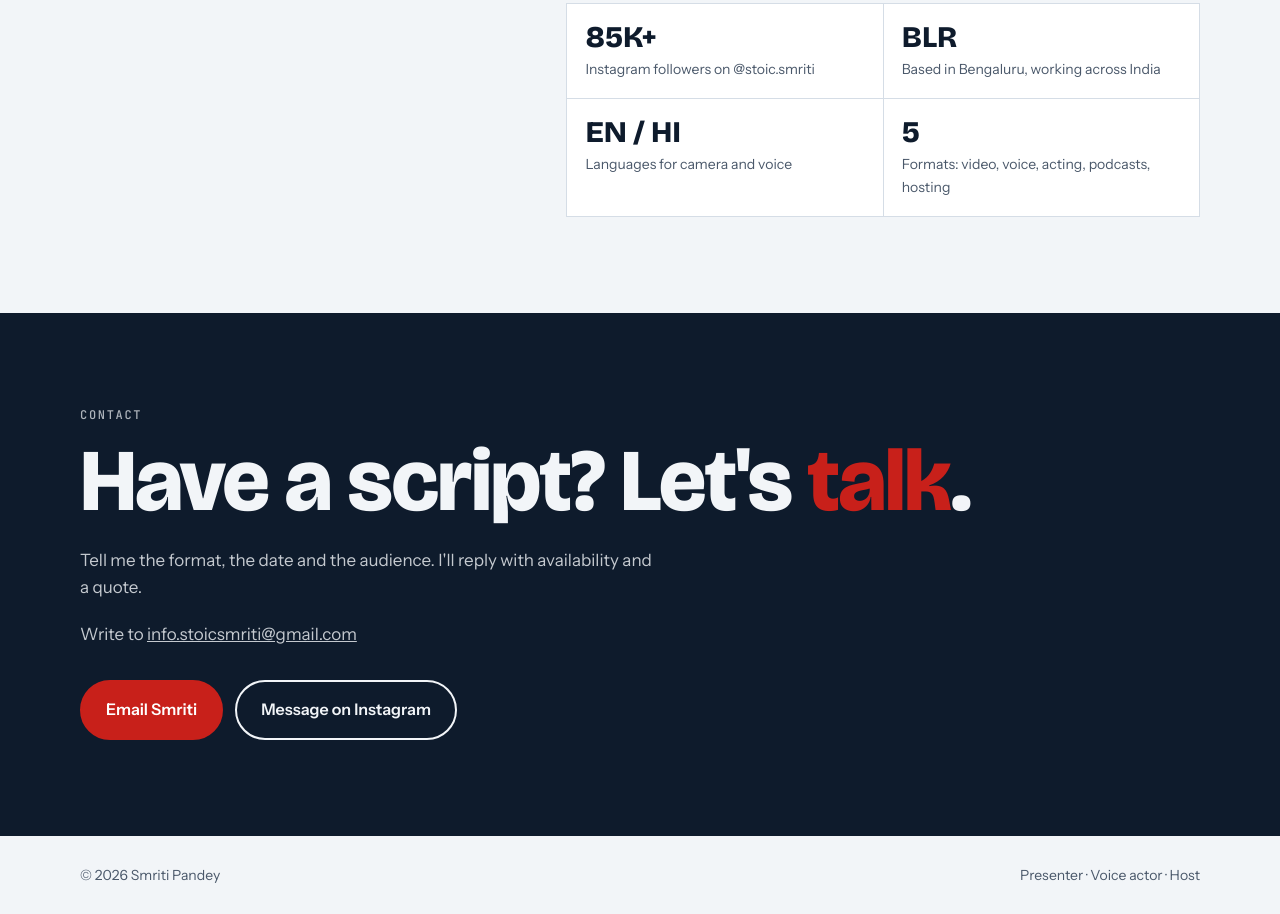
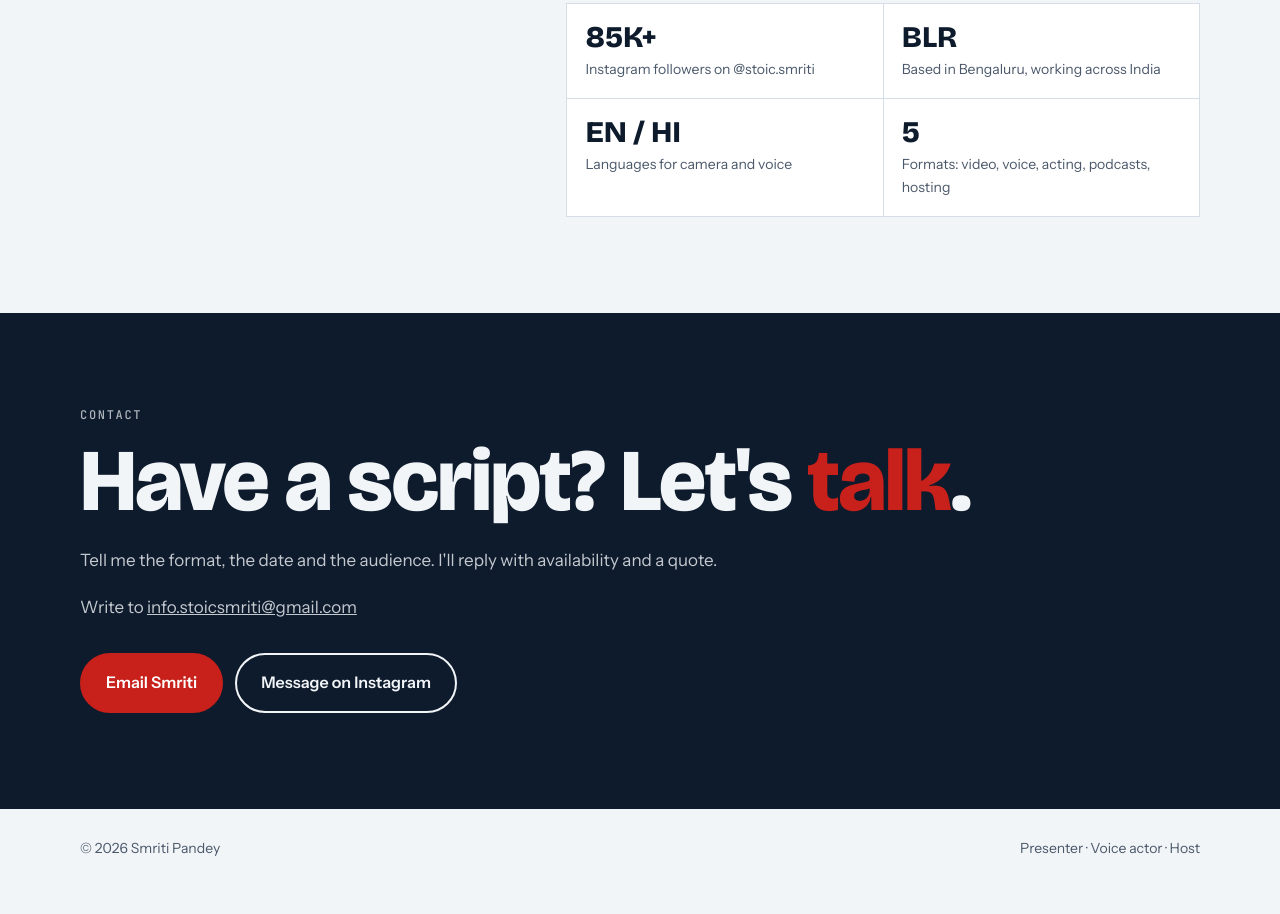
Before and after one commit to stoicsmriti/Webpage, a plain HTML site: page index.html in a window 1280 px wide. Shown: the part 2769-3683 px from the top of the page. After the commit the page ends 3656 px from the top, so only its background shows below. Drawn offline with nearby package versions, Linux system fonts and the light colour scheme.

Commit message:
Keep contact intro on one line
Co-Authored-By: Claude Sonnet 5.5 <noreply@anthropic.com>

```diff
--- a/index.html
+++ b/index.html
@@ -125,7 +125,7 @@ section{padding-block:clamp(48px,8vw,96px)}
 .contact{background:var(--ink);color:var(--bg);margin-inline:-20px;padding-inline:20px;text-align:left}
 .contact h2{font-size:clamp(40px,7vw,88px);font-weight:800;max-width:11em}
 .contact h2 em{font-style:normal;color:var(--red)}
-.contact p{max-width:34em;opacity:.8;margin:20px 0 32px}
+.contact p{max-width:none;opacity:.8;margin:20px 0 32px}
 .contact .btn{border-color:var(--bg)}
 .contact .btn.primary{border-color:var(--red)}
 .contact .btn.ghost{color:var(--bg)}
```
